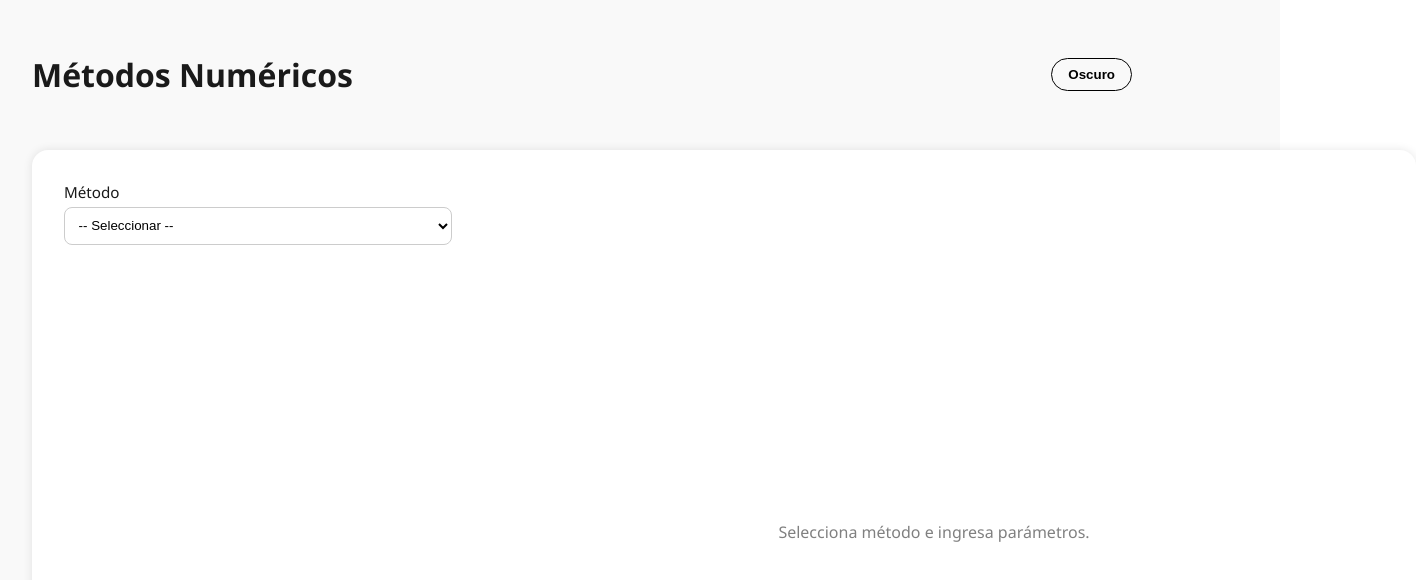
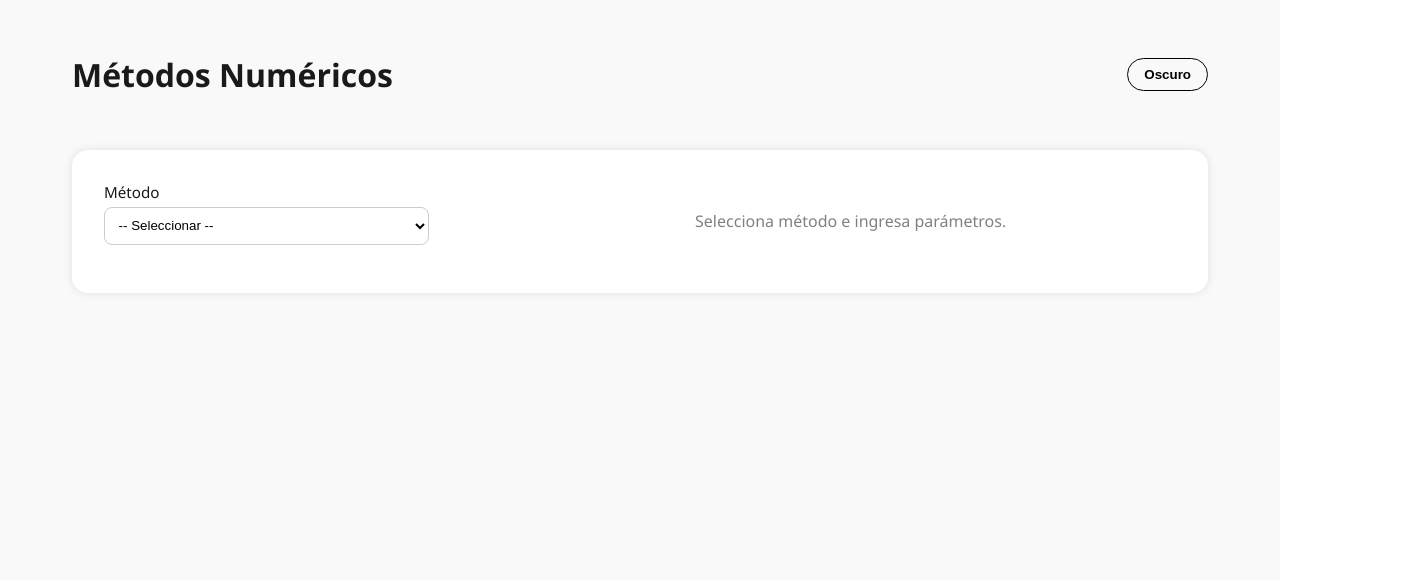
Before and after one commit to materubag/metodos_numericos, a React (Create React App) app: page / in a window 1280 px wide. Shown: the top 580 px of the page, 1416 px wide, since content can reach past the window. Built offline with nearby package versions, Linux system fonts and the light colour scheme.

Commit message:
Se corrigio los estilos css del proyecto

```diff
--- a/src/App.css
+++ b/src/App.css
@@ -2,13 +2,32 @@
 :root {
   --bg-light: #f9f9f9;
   --text-light: #1a1a1a;
-  --bg-dark: #000000;
-  --text-dark: #39ff14;
-  --neon-glow: 0 0 6px #39ff14;
   --input-border: #ccc;
-  --input-dark-border: #0ff;
   --primary-color: #2563eb;
   --primary-hover: #1e40af;
+  --bg-dark: #121212;
+  --text-dark: #e0e0e0;
+  --panel-bg-dark: #1f1f1f;
+  --panel-shadow-dark: 0 0 15px rgba(0, 0, 0, 0.3);
+  --input-border-dark: #3a3a3a;
+  --input-bg-dark: #2a2a2a;
+  --input-text-dark: #e0e0e0;
+  --neon-glow: none;
+  --panel-bg-light: #ffffff;
+  --panel-shadow-light: 0 0 10px rgba(0, 0, 0, 0.1);
+}
+
+.app.dark .panel {
+  background: var(--panel-bg-dark);
+  box-shadow: var(--panel-shadow-dark);
+}
+
+.app.dark .inputs input,
+.app.dark .inputs select {
+  background: var(--input-bg-dark);
+  color: var(--input-text-dark);
+  border: 1px solid var(--input-border-dark);
+  box-shadow: none;
 }
 
 
@@ -31,11 +50,10 @@ body, html, .app {
 
 
 .container {
-  max-width: 1100px;
-  margin: auto;
+  max-width: 1200px;
+  margin: 0 auto;
   padding: 2rem;
-  margin-left: 0;
-  margin-right: auto;
+  box-sizing: border-box;
 }
 
 
@@ -65,21 +83,31 @@ body, html, .app {
   background-color: rgba(255, 255, 255, 0.1);
 }
 
+.app.dark .theme-toggle {
+  color: var(--text-dark);
+  border: 1px solid var(--input-border-dark);
+}
+
+.app.dark .theme-toggle:hover {
+  background-color: rgba(255, 255, 255, 0.08);
+}
+
 
 .panel {
-  width: 120%;
+  width: 100%;
   display: grid;
   grid-template-columns: 1fr 2fr;
-  gap: 2rem;
-  background: white;
+  gap: 6rem;
+  background: var(--panel-bg-light);
   border-radius: 16px;
   padding: 2rem;
-  box-shadow: 0 0 10px rgba(0, 0, 0, 0.1);
+  box-shadow: var(--panel-shadow-light);
+  box-sizing: border-box;
 }
 
 .app.dark .panel {
-  background: #111;
-  box-shadow: 0 0 15px #0ff3;
+  background: var(--panel-bg-dark);
+  box-shadow: var(--panel-shadow-dark);
 }
 
 
@@ -103,10 +131,10 @@ body, html, .app {
 
 .app.dark .inputs input,
 .app.dark .inputs select {
-  background: #000;
-  color: #0ff;
-  border: 1px solid var(--input-dark-border);
-  box-shadow: var(--neon-glow);
+  background: var(--input-bg-dark);
+  color: var(--input-text-dark);
+  border: 1px solid var(--input-border-dark);
+  box-shadow: none;
 }
 
 
@@ -130,11 +158,13 @@ body, html, .app {
 
 
 .plot {
-  height: 700px;
-  width: 900px;
+  height: 100%;
+  width: 100%;
   display: flex;
   align-items: center;
   justify-content: center;
+  overflow: hidden;
+  box-sizing: border-box;
 }
 
 .placeholder {
@@ -146,5 +176,18 @@ body, html, .app {
 @media (max-width: 768px) {
   .panel {
     grid-template-columns: 1fr;
+    gap: 1.5rem;
+    padding: 1rem;
+  }
+
+  .container {
+    padding: 1rem;
+  }
+
+  .header {
+    flex-direction: column;
+    align-items: flex-start;
+    gap: 1rem;
+    margin-bottom: 1.5rem;
   }
 }
--- a/src/App.js
+++ b/src/App.js
@@ -116,26 +116,84 @@ export default function App() {
                     y: plotData.y,
                     type: 'scatter',
                     mode: 'lines',
-                    line: { width: 2 },
-                    marker: { color: isDark ? '#0ff' : '#1d4ed8' },
+                    line: {
+                      width: 2,
+                      // --- CAMBIO AQUÍ: Color de la línea de la gráfica ---
+                      color: isDark ? '#4285F4' : '#1d4ed8' // Azul de Google para oscuro, azul más oscuro para claro
+                    },
+                    marker: {
+                      // --- CAMBIO AQUÍ: Color de los marcadores (si los hay) ---
+                      color: isDark ? '#4285F4' : '#1d4ed8' // Mismo color que la línea
+                    },
                     name: method.toUpperCase(),
                     fill: method === 'simpson' ? 'tozeroy' : undefined,
-                    fillcolor: method === 'simpson' ? (isDark ? 'rgba(0,255,255,0.2)' : 'rgba(29,78,216,0.2)') : undefined
+                    fillcolor: method === 'simpson' ? (isDark ? 'rgba(66,133,244,0.2)' : 'rgba(29,78,216,0.2)') : undefined // Relleno con transparencia del color de la línea
                   }]}
                   layout={{
                     autosize: true,
-                    title: 'Resultado',
-                    paper_bgcolor: isDark ? '#000' : '#fff',
-                    plot_bgcolor: isDark ? '#000' : '#fff',
-                    font: { color: isDark ? '#0ff' : '#111' },
+                    title: {
+                      text: 'Resultado',
+                      // --- CAMBIO AQUÍ: Color del título de la gráfica ---
+                      font: {
+                        color: isDark ? '#e0e0e0' : '#111' // Gris claro para oscuro, negro para claro
+                      }
+                    },
+                    // --- CAMBIO AQUÍ: Colores de fondo del plot y papel ---
+                    paper_bgcolor: isDark ? '#1f1f1f' : '#fff', // Fondo del "papel" de la gráfica (panel-bg-dark)
+                    plot_bgcolor: isDark ? '#1f1f1f' : '#fff', // Fondo del área del plot
+
+                    // --- CAMBIO AQUÍ: Color de la fuente general (ejes, ticks) ---
+                    font: {
+                      color: isDark ? '#e0e0e0' : '#111' // Gris claro para oscuro, negro para claro
+                    },
                     margin: { t: 40, l: 50, r: 30, b: 40 },
-                    responsive: true
+                    responsive: true,
+                    // --- CAMBIOS AQUÍ: Ejes X e Y ---
+                    xaxis: {
+                      tickfont: {
+                        color: isDark ? '#b0b0b0' : '#555' // Gris suave para los números de los ejes
+                      },
+                      gridcolor: isDark ? '#3a3a3a' : '#eee', // Cuadrícula más sutil
+                      linecolor: isDark ? '#5a5a5a' : '#ccc', // Línea del eje
+                      zerolinecolor: isDark ? '#5a5a5a' : '#ccc', // Línea cero
+                      title: { // Si quieres títulos en los ejes
+                        font: {
+                          color: isDark ? '#e0e0e0' : '#111'
+                        }
+                      }
+                    },
+                    yaxis: {
+                      tickfont: {
+                        color: isDark ? '#b0b0b0' : '#555' // Gris suave para los números de los ejes
+                      },
+                      gridcolor: isDark ? '#3a3a3a' : '#eee', // Cuadrícula más sutil
+                      linecolor: isDark ? '#5a5a5a' : '#ccc', // Línea del eje
+                      zerolinecolor: isDark ? '#5a5a5a' : '#ccc', // Línea cero
+                      title: { // Si quieres títulos en los ejes
+                        font: {
+                          color: isDark ? '#e0e0e0' : '#111'
+                        }
+                      }
+                    },
+                    // --- CAMBIOS AQUÍ: Leyenda (si usas showlegend: true) ---
+                    showlegend: true, // Asegúrate de que esto esté aquí si quieres que la leyenda se muestre
+                    legend: {
+                      font: {
+                        color: isDark ? '#e0e0e0' : '#111' // Color de la fuente de la leyenda
+                      },
+                      bgcolor: isDark ? '#2a2a2a' : 'rgba(255,255,255,0.8)', // Fondo de la leyenda
+                      bordercolor: isDark ? '#4a4a4a' : '#ccc', // Borde de la leyenda
+                      borderwidth: 1
+                    }
                   }}
                   useResizeHandler
                   style={{ width: '100%', height: '100%' }}
                 />
                 {method === 'simpson' && area !== null && (
-                  <div className="area">Área ≈ {area.toFixed(6)}</div>
+                  // --- CAMBIO AQUÍ: Color del texto del área ---
+                  <div className="area" style={{ color: isDark ? '#e0e0e0' : '#1a1a1a' }}>
+                    Área ≈ {area.toFixed(6)}
+                  </div>
                 )}
               </>
             ) : <p className="placeholder">Selecciona método e ingresa parámetros.</p>}
```
